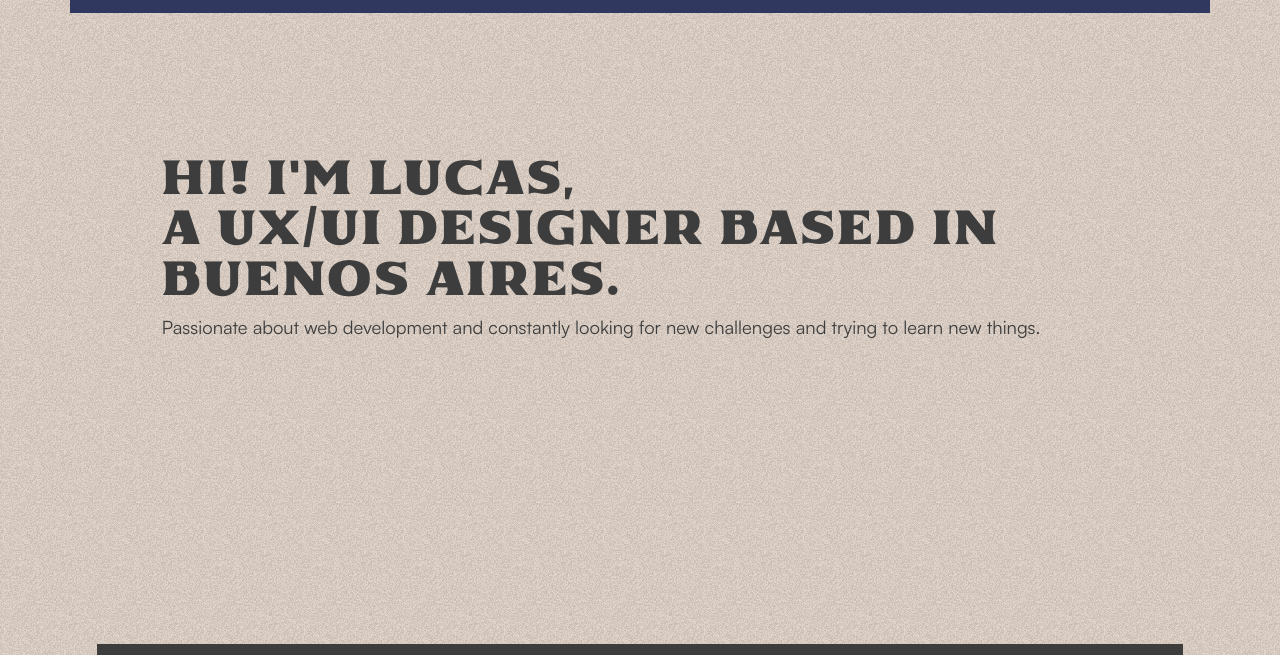
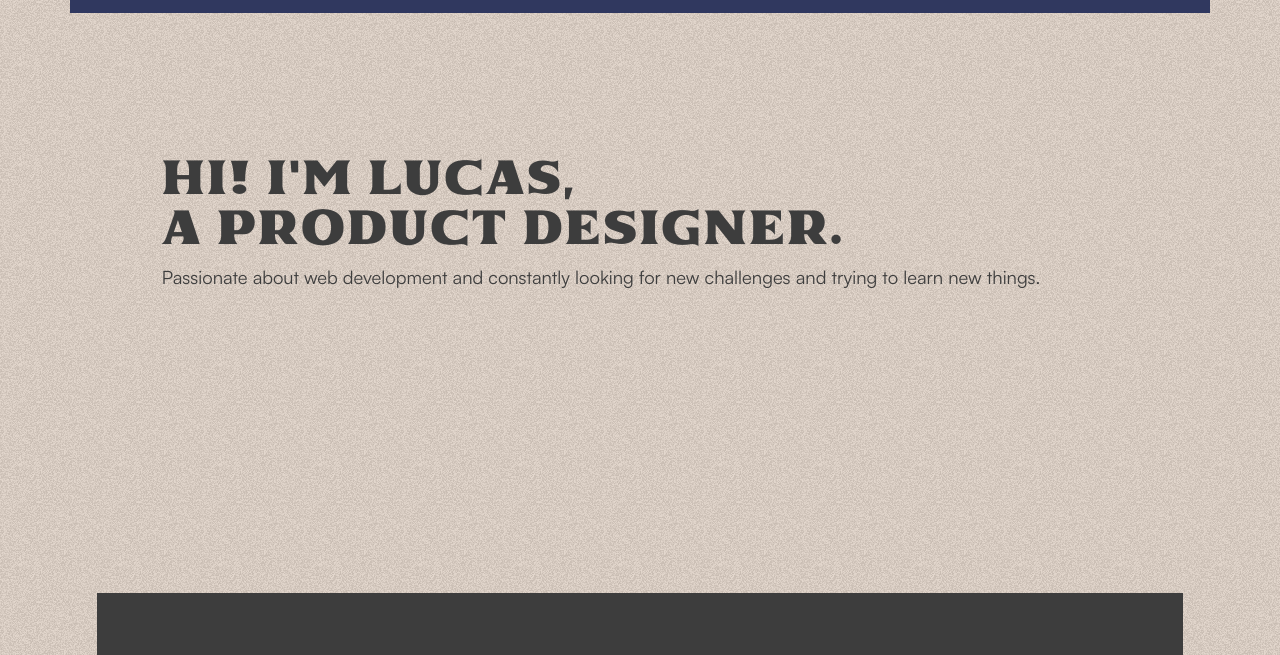
Before and after one commit to LucasUlibarri/PF-Portfolio-LucasUlibarri, a website: page index.html in a window 1280 px wide. Shown: the part 93-748 px from the top of the page. Drawn offline with nearby package versions, Linux system fonts and the light colour scheme.

Commit message:
Update index.html

```diff
--- a/index.html
+++ b/index.html
@@ -43,7 +43,7 @@
                 <section class="hero hero--home col-lg-10 offset-lg-1 col-md-10 offset-md-1">
                     <h1>Hi! I'm Lucas,
                         <br>
-                        A UX/UI designer based in Buenos Aires.</h1>
+                        A Product designer.</h1>
                     <p class="home-text-hero">Passionate about web development and constantly looking for new challenges and trying to learn new things.</p>
                 </section>
             </div>
```
